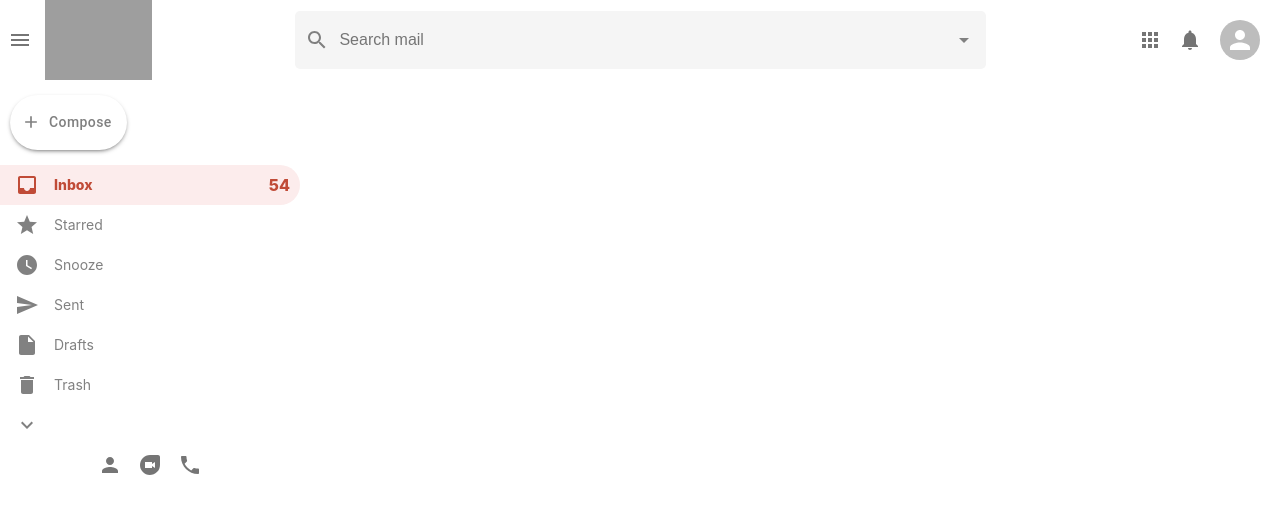
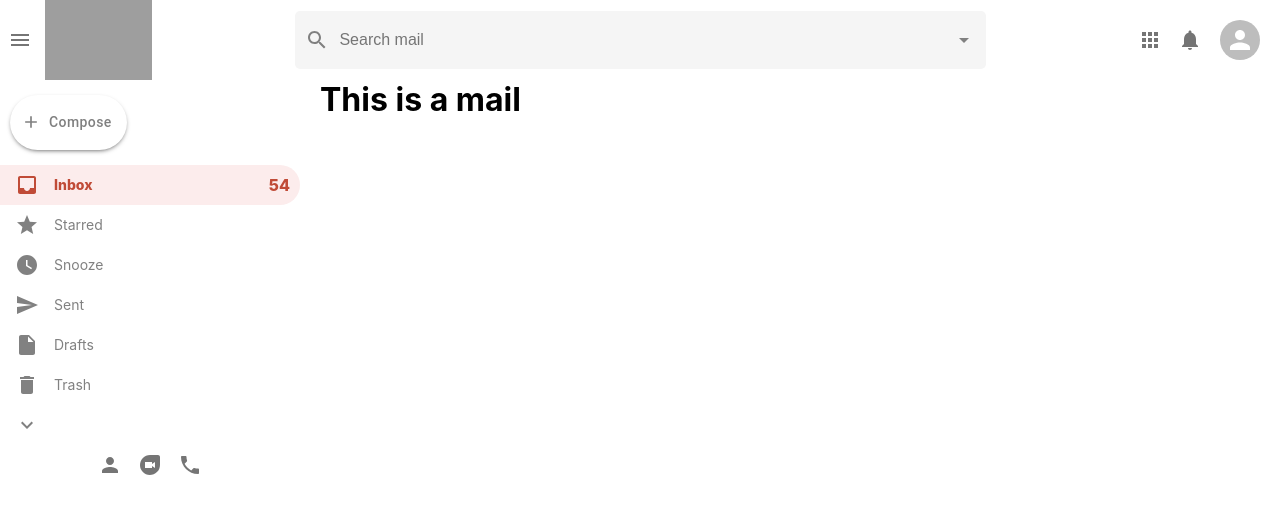
Before and after one commit to kennethtran590/gmail-clone-react, a React (Create React App) app: page /mail in a window 1280 px wide. Shown: the top 514 px of the page. Built offline with nearby package versions, Linux system fonts and the light colour scheme; grey boxes are pictures that could not be loaded.

Commit message:
Modified Mail page to test UseNavigate hook

```diff
--- a/src/Mail.js
+++ b/src/Mail.js
@@ -2,7 +2,11 @@ import React from "react";
 import "./Mail.css";
 
 function Mail() {
-  return <div className="mail"></div>;
+  return (
+    <div className="mail">
+      <h1>This is a mail</h1>
+    </div>
+  );
 }
 
 export default Mail;
```
